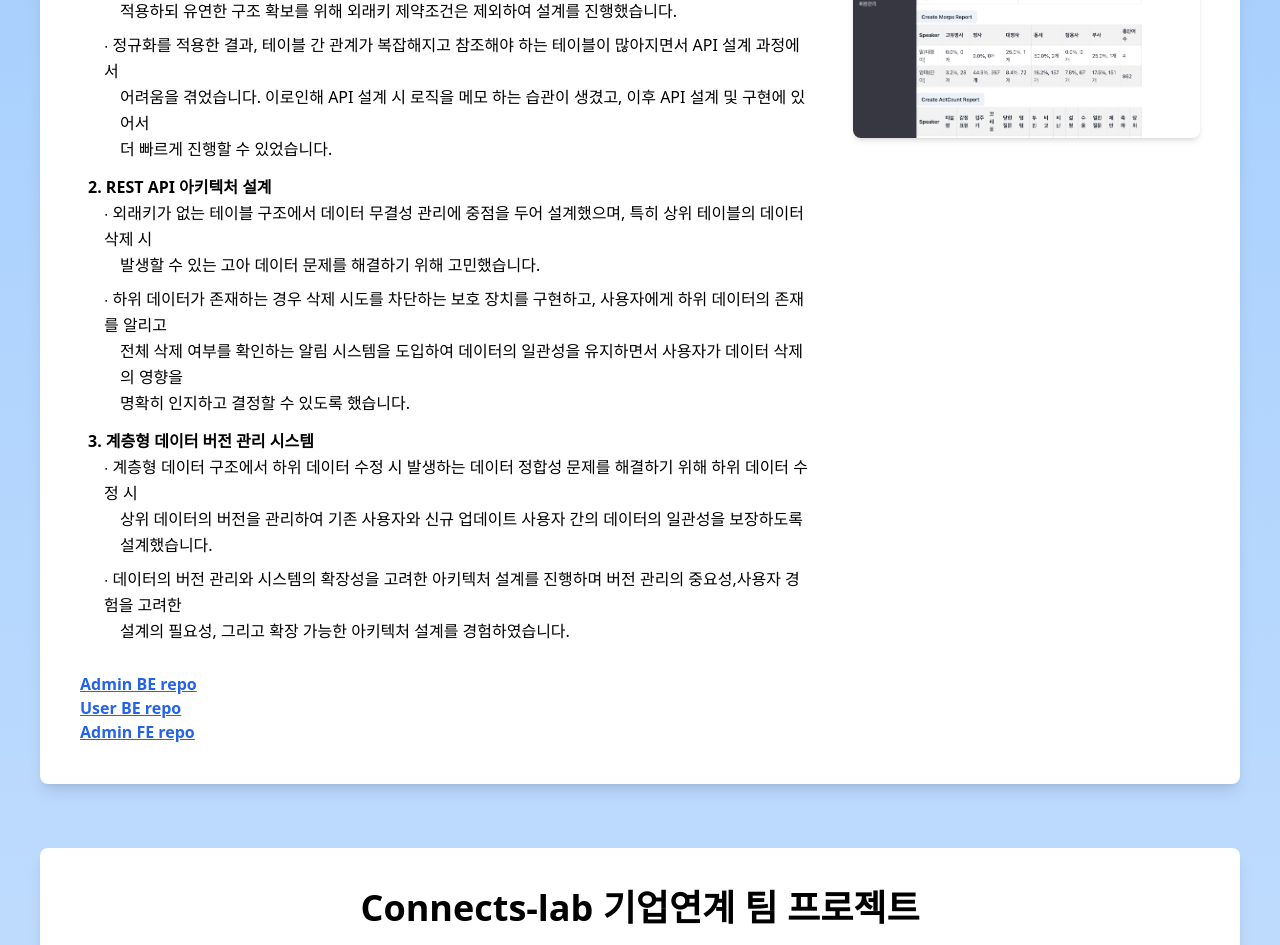
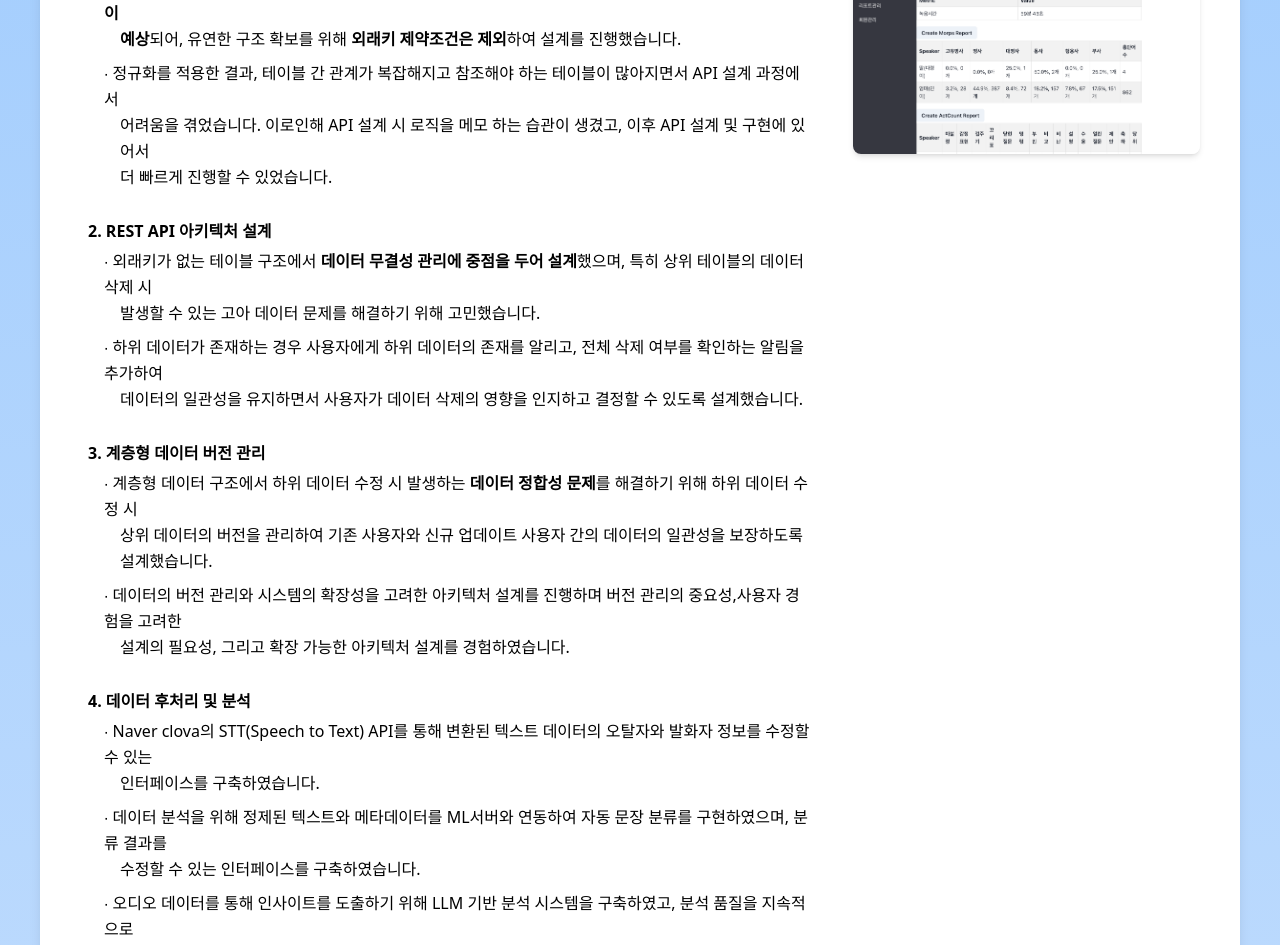
Before and after one commit to pyhilandjy/portfolio, a Next.js app: page / in a window 1280 px wide. Shown: the part 3320-4265 px from the top of the page. Built offline with nearby package versions, Linux system fonts and the light colour scheme.

Commit message:
chore: 데이터 후처리 추가

```diff
--- a/components/ClabMVP.tsx
+++ b/components/ClabMVP.tsx
@@ -41,7 +41,7 @@ const ClabMVP: React.FC = () => {
             </li>
             <li className="flex items-start">
               <span className="font-bold w-20 mb-3">프로세스</span>
-              <span className="block ml-2 mb-3">
+              <span className="block ml-2 mb-6">
                 1. 사용자로부터 오디오 파일을 수집
                 <br />
                 2. STT 이후 오탈자, 발화자 정보 수정
@@ -53,7 +53,7 @@ const ClabMVP: React.FC = () => {
             </li>
             <li className="flex items-start">
               <span className="font-bold w-20 mb-3">주요 작업</span>
-              <span className="block ml-2 mb-3">
+              <span className="block ml-2 mb-6">
                 - Database Modeling
                 <br />
                 - 데이터 전처리 및 데이터 가공 API 및 워크스페이스 구축
@@ -65,14 +65,20 @@ const ClabMVP: React.FC = () => {
             <li className="flex flex-col items-start">
               <span className="font-bold w-20 mb-4">작업상세</span>
               <span className="block ml-2 mb-3">
-                <span className="block font-bold">1. 데이터베이스 모델링</span>
+                <span className="block font-bold mb-1">
+                  1. 데이터베이스 모델링
+                </span>
                 <span className="block ml-4">
-                  ∙ 프로젝트 초기 단계에서 빈번한 스키마 변경이 예상되어, 데이터
-                  일관성과 중복 최소화를 위한 정규화 원칙을
+                  ∙ 데이터 일관성과 중복 최소화를 위한{" "}
+                  <strong className="font-bold">정규화 원칙을 적용</strong>
+                  하되, 프로젝트 초기 단계에서{" "}
+                  <strong className="font-bold">빈번한 스키마 변경이</strong>
                 </span>
                 <span className="block ml-8 mb-2">
-                  적용하되 유연한 구조 확보를 위해 외래키 제약조건은 제외하여
-                  설계를 진행했습니다.
+                  <strong className="font-bold">예상</strong>되어, 유연한 구조
+                  확보를 위해{" "}
+                  <strong className="font-bold">외래키 제약조건은 제외</strong>
+                  하여 설계를 진행했습니다.
                 </span>
                 <span className="block ml-4">
                   ∙ 정규화를 적용한 결과, 테이블 간 관계가 복잡해지고 참조해야
@@ -82,41 +88,43 @@ const ClabMVP: React.FC = () => {
                   어려움을 겪었습니다. 이로인해 API 설계 시 로직을 메모 하는
                   습관이 생겼고, 이후 API 설계 및 구현에 있어서
                 </span>
-                <span className="block ml-8">
+                <span className="block ml-8 mb-4">
                   더 빠르게 진행할 수 있었습니다.
                 </span>
                 <span className="block ml-8"></span>
               </span>
               <span className="block ml-2 mb-3">
-                <span className="block font-bold">
+                <span className="block font-bold mb-1">
                   2. REST API 아키텍처 설계
                 </span>
                 <span className="block ml-4">
-                  ∙ 외래키가 없는 테이블 구조에서 데이터 무결성 관리에 중점을
-                  두어 설계했으며, 특히 상위 테이블의 데이터 삭제 시
+                  ∙ 외래키가 없는 테이블 구조에서{" "}
+                  <strong className="font-bold">
+                    데이터 무결성 관리에 중점을 두어 설계
+                  </strong>
+                  했으며, 특히 상위 테이블의 데이터 삭제 시
                 </span>
                 <span className="block ml-8 mb-2">
                   발생할 수 있는 고아 데이터 문제를 해결하기 위해 고민했습니다.
                 </span>
                 <span className="block ml-4">
-                  ∙ 하위 데이터가 존재하는 경우 삭제 시도를 차단하는 보호 장치를
-                  구현하고, 사용자에게 하위 데이터의 존재를 알리고
+                  ∙ 하위 데이터가 존재하는 경우 사용자에게 하위 데이터의 존재를
+                  알리고, 전체 삭제 여부를 확인하는 알림을 추가하여
                 </span>
-                <span className="block ml-8">
-                  전체 삭제 여부를 확인하는 알림 시스템을 도입하여 데이터의
-                  일관성을 유지하면서 사용자가 데이터 삭제의 영향을
+                <span className="block ml-8 mb-4">
+                  데이터의 일관성을 유지하면서 사용자가 데이터 삭제의 영향을
+                  인지하고 결정할 수 있도록 설계했습니다.
                 </span>
-                <span className="block ml-8">
-                  명확히 인지하고 결정할 수 있도록 했습니다.
-                </span>
+                <span className="block ml-8"></span>
               </span>
               <span className="block ml-2 mb-3">
-                <span className="block font-bold">
-                  3. 계층형 데이터 버전 관리 시스템
+                <span className="block font-bold mb-1">
+                  3. 계층형 데이터 버전 관리
                 </span>
                 <span className="block ml-4">
-                  ∙ 계층형 데이터 구조에서 하위 데이터 수정 시 발생하는 데이터
-                  정합성 문제를 해결하기 위해 하위 데이터 수정 시
+                  ∙ 계층형 데이터 구조에서 하위 데이터 수정 시 발생하는{" "}
+                  <strong className="font-bold">데이터 정합성 문제</strong>를
+                  해결하기 위해 하위 데이터 수정 시
                 </span>
                 <span className="block ml-8">
                   상위 데이터의 버전을 관리하여 기존 사용자와 신규 업데이트
@@ -128,9 +136,36 @@ const ClabMVP: React.FC = () => {
                   ∙ 데이터의 버전 관리와 시스템의 확장성을 고려한 아키텍처
                   설계를 진행하며 버전 관리의 중요성,사용자 경험을 고려한
                 </span>
-                <span className="block ml-8">
+                <span className="block ml-8 mb-4">
                   설계의 필요성, 그리고 확장 가능한 아키텍처 설계를
                   경험하였습니다.
+                </span>
+              </span>
+              <span className="block ml-2 mb-5">
+                <span className="block font-bold mb-1">
+                  4. 데이터 후처리 및 분석
+                </span>
+                <span className="block ml-4">
+                  ∙ Naver clova의 STT(Speech to Text) API를 통해 변환된 텍스트
+                  데이터의 오탈자와 발화자 정보를 수정할 수 있는
+                </span>
+                <span className="block ml-8 mb-2">
+                  인터페이스를 구축하였습니다.
+                </span>
+                <span className="block ml-4">
+                  ∙ 데이터 분석을 위해 정제된 텍스트와 메타데이터를 ML서버와
+                  연동하여 자동 문장 분류를 구현하였으며, 분류 결과를
+                </span>
+                <span className="block ml-8 mb-2">
+                  수정할 수 있는 인터페이스를 구축하였습니다.
+                </span>
+                <span className="block ml-4">
+                  ∙ 오디오 데이터를 통해 인사이트를 도출하기 위해 LLM 기반 분석
+                  시스템을 구축하였고, 분석 품질을 지속적으로
+                </span>
+                <span className="block ml-8 mb-2">
+                  개선하기 위해 프롬프트를 수정할 수 있는 인터페이스를
+                  구축하였습니다.
                 </span>
               </span>
             </li>
@@ -162,7 +197,7 @@ const ClabMVP: React.FC = () => {
             </a>
           </div>
         </div>
-        <div className="space-y-10">
+        <div className="space-y-10 flex flex-col justify-center items-center md:h-screen">
           <Image
             src="/clab-mvp.png"
             alt="아키텍쳐"
```
